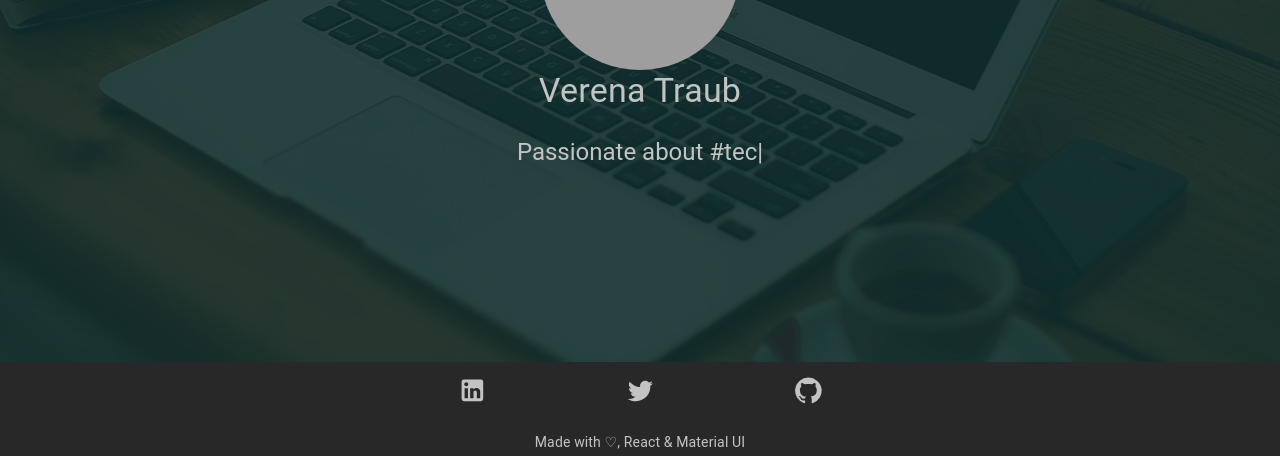
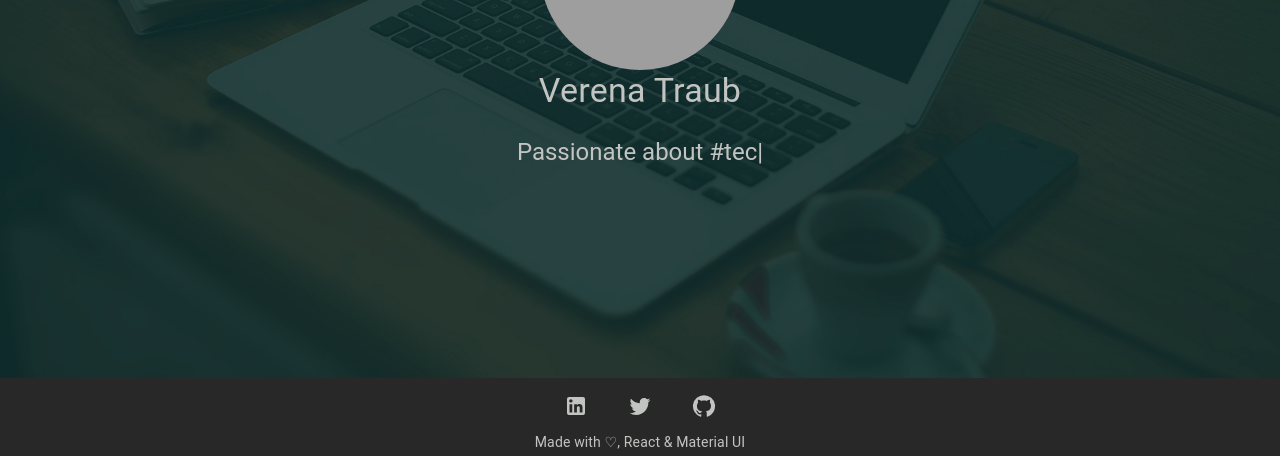
Before and after one commit to vtrHH/website, a React (Create React App) app: page / in a window 1280 px wide. Shown: the part 341-797 px from the top of the page. Built offline with nearby package versions, Linux system fonts and the light colour scheme; grey boxes are pictures that could not be loaded.

Commit message:
adds more styling

```diff
--- a/src/App.css
+++ b/src/App.css
@@ -5,11 +5,12 @@ html {
 }
 
 body {
-  min-height: 100vh;
+  min-height: '100vh';
   background: url(./assets/coffee-apple.jpg) no-repeat center center fixed;
   -webkit-background: cover;
   -moz-background: cover;
   -o-background: cover;
+  background-size: cover;
 }
 
 .react-pdf__Page__canvas {
--- a/src/Components/Footer.tsx
+++ b/src/Components/Footer.tsx
@@ -1,10 +1,5 @@
 import React from 'react';
-import {
-  BottomNavigation,
-  BottomNavigationAction,
-  Typography,
-  Box
-} from '@mui/material';
+import { Typography, Box, Grid } from '@mui/material';
 import { LinkedIn, Twitter, GitHub } from '@mui/icons-material';
 import { makeStyles } from '@mui/styles';
 
@@ -13,22 +8,21 @@ const useStyles = makeStyles({
     width: '100%',
     position: 'absolute',
     bottom: '0',
-    left: '0'
+    left: '0',
+    backgroundColor: '#292828',
+    paddingTop: '1em'
   },
   text: {
-    backgroundColor: '#292828',
     textAlign: 'center',
     color: '#c2c4c2',
-    paddingTop: '1em',
+    paddingTop: '0.5em',
     paddingBottom: '0.5em'
   },
-  root: {
-    '& .MuiSvgIcon-root': {
-      fill: '#c2c4c2',
-      fontSize: '1.8rem',
-      '&:hover': {
-        fontSize: '2rem'
-      }
+  clickableIcon: {
+    color: '#c2c4c2',
+    fontSize: '3rem',
+    '&:hover': {
+      color: '#ffffff'
     }
   }
 });
@@ -38,14 +32,36 @@ const Footer = () => {
   return (
     <>
       <Box className={classes.container}>
-        <BottomNavigation style={{ backgroundColor: '#292828' }}>
-          <BottomNavigationAction
-            icon={<LinkedIn />}
-            className={classes.root}
-          />
-          <BottomNavigationAction icon={<Twitter />} className={classes.root} />
-          <BottomNavigationAction icon={<GitHub />} className={classes.root} />
-        </BottomNavigation>
+        <Grid container justifyContent="center" spacing={5}>
+          <Grid item>
+            <LinkedIn
+              className={classes.clickableIcon}
+              onClick={(event) =>
+                window.open(
+                  'https://www.linkedin.com/in/verena-traub',
+                  '_blank'
+                )
+              }
+            />
+          </Grid>
+          <Grid item>
+            <Twitter
+              className={classes.clickableIcon}
+              onClick={(event) =>
+                window.open('https://twitter.com/VerenaTraub', '_blank')
+              }
+            />
+          </Grid>
+          <Grid item>
+            <GitHub
+              className={classes.clickableIcon}
+              onClick={(event) =>
+                window.open('https://github.com/vtrHH', '_blank')
+              }
+            />
+          </Grid>
+        </Grid>
+
         <Typography variant="body2" className={classes.text}>
           Made with ♡, React & Material UI
         </Typography>
--- a/src/Components/Home.tsx
+++ b/src/Components/Home.tsx
@@ -6,11 +6,11 @@ import Footer from './Footer';
 
 const Home = () => {
   return (
-    <>
+    <div>
       <Navbar />
       <Intro />
       <Footer />
-    </>
+    </div>
   );
 };
 
--- a/src/Components/Intro.tsx
+++ b/src/Components/Intro.tsx
@@ -15,7 +15,8 @@ const useStyles = makeStyles({
     justifyContent: 'center'
   },
   text: {
-    color: '#c2c4c2'
+    color: '#c2c4c2',
+    textAlign: 'center'
   },
   avatar: {
     margin: '0 auto'
--- a/src/Components/Projects.tsx
+++ b/src/Components/Projects.tsx
@@ -21,7 +21,8 @@ import mooseician from '../assets/mooseician.png';
 
 const useStyles = makeStyles({
   mainContainer: {
-    margin: '5rem auto'
+    marginTop: '5rem',
+    height: '100%'
   },
   cardContainer: {
     maxWidth: 345,
@@ -43,7 +44,7 @@ const Projects = () => {
   return (
     <Box className={classes.mainContainer}>
       <Navbar />
-      <Grid container>
+      <Grid container spacing={2}>
         <Grid item xs={12} sm={6} md={4}>
           <Card
             className={classes.cardContainer}
@@ -54,7 +55,7 @@ const Projects = () => {
               image={eyebird}
               alt="EyeBird"
               height="200"
-              style={{ padding: '1rem' }}
+              style={{ padding: '1rem', opacity: '0.7' }}
             />
             <CardContent className={classes.cardContent}>
               <Typography gutterBottom variant="h5" component="div">
@@ -73,12 +74,19 @@ const Projects = () => {
                 <Link
                   href="https://github.com/vtrHH/nature-app"
                   underline="none"
+                  target="_blank"
+                  rel="noopener"
                 >
                   Github
                 </Link>
               </Button>
               <Button variant="outlined">
-                <Link href="https://eyebird.netlify.app/" underline="none">
+                <Link
+                  href="https://eyebird.netlify.app/"
+                  underline="none"
+                  target="_blank"
+                  rel="noopener"
+                >
                   Demo
                 </Link>
               </Button>
@@ -95,7 +103,7 @@ const Projects = () => {
               image={mooseician}
               alt="Mooseician"
               height="200"
-              style={{ padding: '1rem' }}
+              style={{ padding: '1rem', opacity: '0.7' }}
             />
             <CardContent className={classes.cardContent}>
               <Typography gutterBottom variant="h5" component="div">
@@ -114,12 +122,19 @@ const Projects = () => {
                 <Link
                   href="https://github.com/vtrHH/musicians-app"
                   underline="none"
+                  target="_blank"
+                  rel="noopener"
                 >
                   Github
                 </Link>
               </Button>
               <Button variant="outlined">
-                <Link href="https://mooseician.herokuapp.com/" underline="none">
+                <Link
+                  href="https://mooseician.herokuapp.com/"
+                  underline="none"
+                  target="_blank"
+                  rel="noopener"
+                >
                   Demo
                 </Link>
               </Button>
@@ -136,7 +151,7 @@ const Projects = () => {
               image={maskGame}
               alt="Mask Game"
               height="200"
-              style={{ padding: '1rem' }}
+              style={{ padding: '1rem', opacity: '0.7' }}
             />
             <CardContent className={classes.cardContent}>
               <Typography gutterBottom variant="h5" component="div">
@@ -154,6 +169,8 @@ const Projects = () => {
                 <Link
                   href="https://github.com/vtrHH/ironhack-project1-mask-game"
                   underline="none"
+                  target="_blank"
+                  rel="noopener"
                 >
                   Github
                 </Link>
@@ -162,6 +179,8 @@ const Projects = () => {
                 <Link
                   href="https://verena-mask-game.netlify.app/"
                   underline="none"
+                  target="_blank"
+                  rel="noopener"
                 >
                   Demo
                 </Link>
--- a/src/Components/Resume.tsx
+++ b/src/Components/Resume.tsx
@@ -11,13 +11,12 @@ import Navbar from './Navbar';
 
 const useStyles = makeStyles({
   mainContainer: {
-    marginTop: '5rem',
-    display: 'flex',
-    justifyContent: 'center'
+    height: '100%',
   },
   pageContainer: {
     textAlign: 'center',
-    marginBottom: '0.5rem'
+    marginBottom: '0.5rem',
+    paddingTop: '5rem'
   }
 });
 
@@ -60,7 +59,11 @@ const Resume = () => {
         >
           <Grid item>
             <IconButton onClick={previousPage} disabled={pageNumber <= 1}>
-              <ArrowBackIosIcon style={{ color: '#c2c4c2' }} />
+              <ArrowBackIosIcon
+                style={{
+                  color: '#c2c4c2'
+                }}
+              />
             </IconButton>
           </Grid>
           <Grid item>
```
Also changed, not shown: src/assets/pf_1633528489.jpg (added), 1 other file (tests, documents, lock files or other folders).
